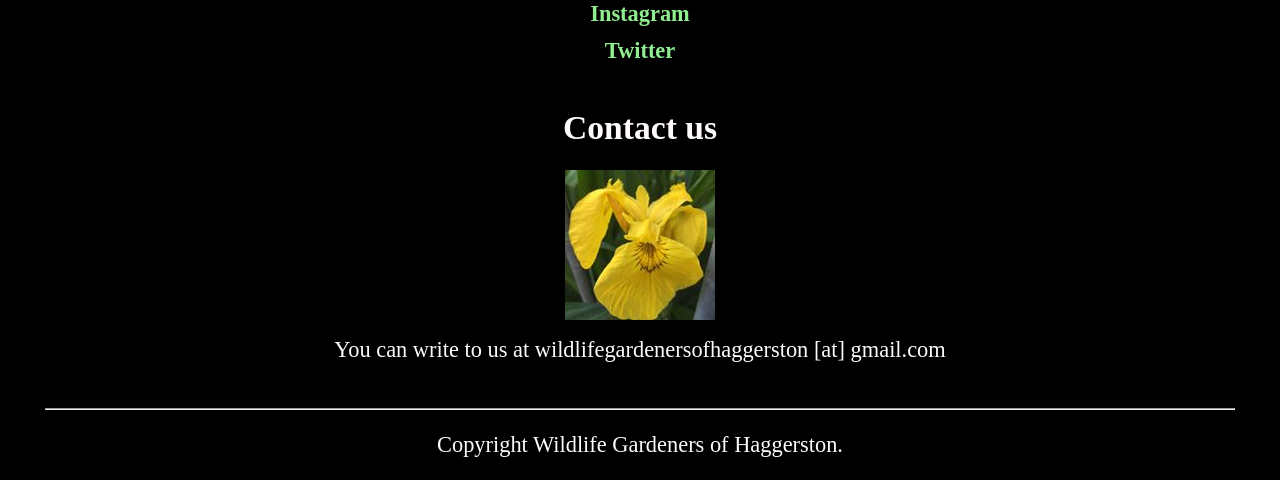
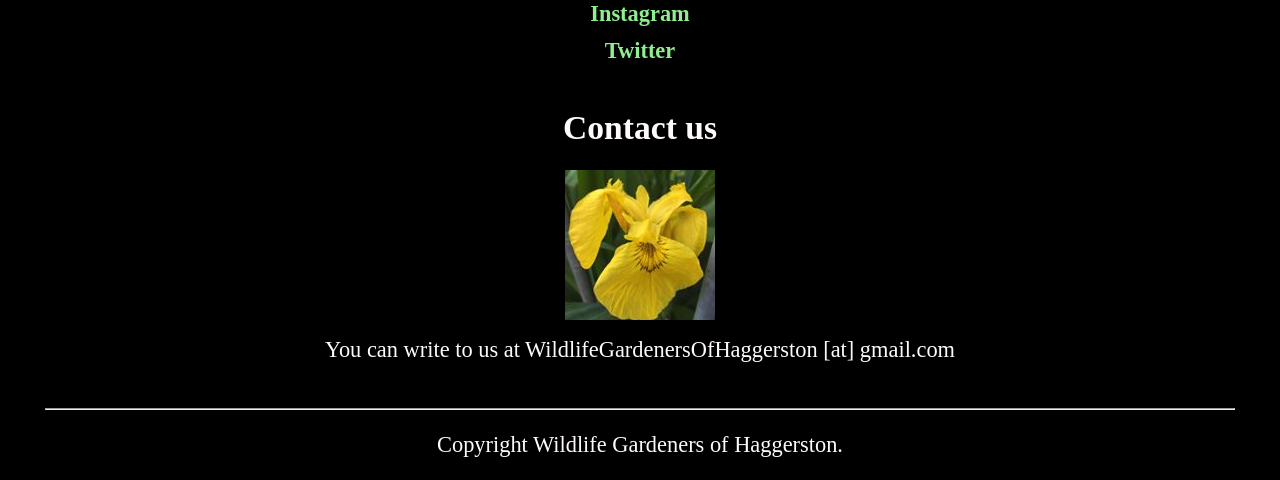
Before and after one commit to wildlife-gardeners-of-haggerston/wildlife-gardeners-of-haggerston.github.io, a website: page index.html in a window 1280 px wide. Shown: the part 721-1201 px from the top of the page. Drawn offline with Linux system fonts and the light colour scheme.

Commit message:
Accessibility improvement

```diff
--- a/index.html
+++ b/index.html
@@ -31,7 +31,7 @@
           <h2>Contact us</h2>
         </header>
         <img src="assets/images/iris_pic.jpg" alt="A yellow flag iris, Iris pseudacorus.">
-        <p>You can write to us at wildlifegardenersofhaggerston [at] gmail.com</p>
+        <p>You can write to us at WildlifeGardenersOfHaggerston [at] gmail.com</p>
       </article>
     </main>
     <footer>
```
